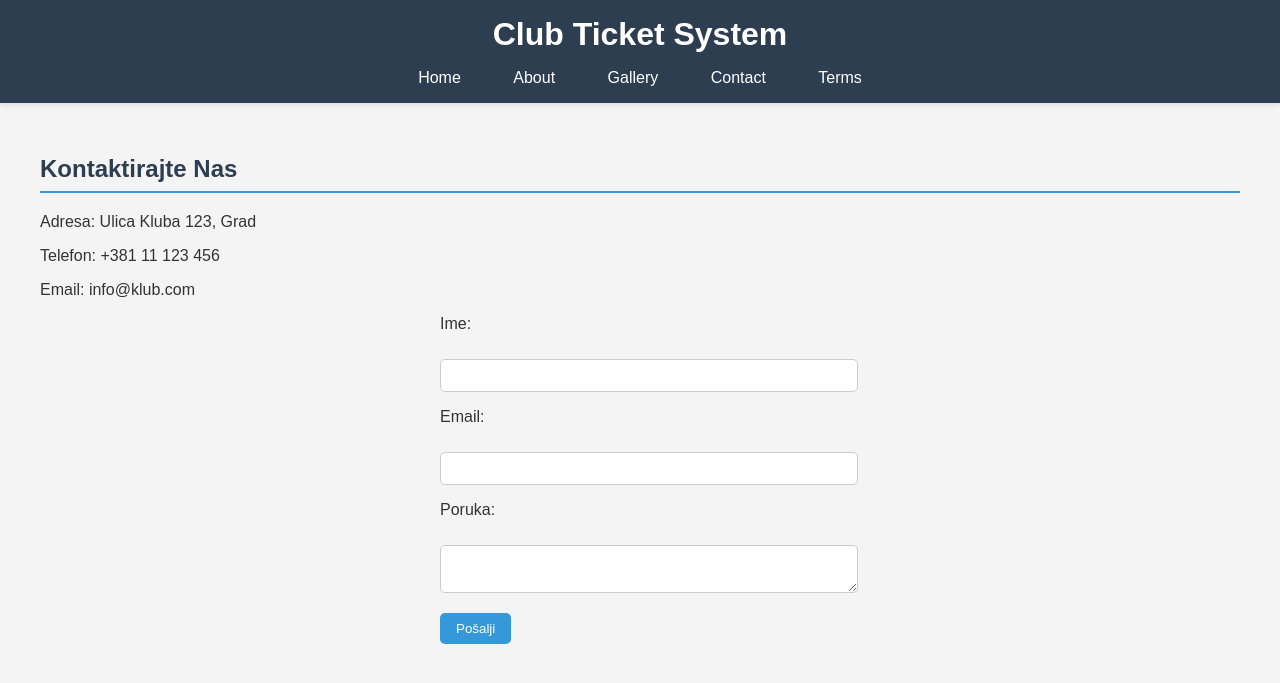
After one commit to Srdjannnn/Se425-Projekat, a Flask app: page /contact in a window 1280 px wide. The commit adds this page. Shown: the top 683 px of the page. Run offline with Flask 3, Linux system fonts and the light colour scheme.

Commit message:
Add new pages (About, Contact, Gallery, Terms) and improve styling

```diff
--- a/app.py
+++ b/app.py
@@ -12,6 +12,22 @@ taken_seats = {1: [1, 2, 3], 2: [5, 6]}  # example taken seats per event
 @app.route('/')
 def home():
     return render_template('home.html', events=events)
+
+@app.route('/about')
+def about():
+    return render_template('about.html')
+
+@app.route('/contact')
+def contact():
+    return render_template('contact.html')
+
+@app.route('/gallery')
+def gallery():
+    return render_template('gallery.html')
+
+@app.route('/terms')
+def terms():
+    return render_template('terms.html')
 
 @app.route('/event/<int:event_id>')
 def event(event_id):
--- a/static/style.css
+++ b/static/style.css
@@ -1,18 +1,50 @@
 body {
-    font-family: Arial, sans-serif;
+    font-family: 'Arial', sans-serif;
     margin: 0;
     padding: 0;
+    background-color: #f4f4f4;
+    color: #333;
 }
 
 header {
-    background-color: #333;
+    background-color: #2c3e50;
     color: white;
     padding: 1rem;
     text-align: center;
+    box-shadow: 0 2px 5px rgba(0,0,0,0.1);
+}
+
+header h1 {
+    margin: 0;
+}
+
+nav {
+    margin-top: 1rem;
+}
+
+nav a {
+    color: white;
+    text-decoration: none;
+    margin: 0 1rem;
+    padding: 0.5rem;
+    border-radius: 5px;
+    transition: background-color 0.3s;
+}
+
+nav a:hover {
+    background-color: #34495e;
 }
 
 main {
     padding: 2rem;
+    max-width: 1200px;
+    margin: 0 auto;
+}
+
+h2 {
+    color: #2c3e50;
+    border-bottom: 2px solid #3498db;
+    padding-bottom: 0.5rem;
 }
 
 .seating-chart {
@@ -20,6 +52,7 @@ main {
     grid-template-columns: repeat(10, 1fr);
     gap: 5px;
     max-width: 500px;
+    margin: 0 auto;
 }
 
 .seat {
@@ -31,19 +64,81 @@ main {
     justify-content: center;
     cursor: pointer;
     font-size: 0.8rem;
+    transition: background-color 0.3s;
 }
 
 .seat.available {
-    background-color: #4CAF50;
+    background-color: #27ae60;
     color: white;
 }
 
+.seat.available:hover {
+    background-color: #2ecc71;
+}
+
 .seat.taken {
-    background-color: #f44336;
+    background-color: #e74c3c;
     color: white;
     cursor: not-allowed;
 }
 
 .seat.selected {
-    background-color: #2196F3;
+    background-color: #f39c12;
 }
+
+.gallery {
+    display: flex;
+    flex-wrap: wrap;
+    gap: 1rem;
+}
+
+.gallery img {
+    width: 300px;
+    height: 200px;
+    object-fit: cover;
+    border-radius: 5px;
+    box-shadow: 0 2px 5px rgba(0,0,0,0.1);
+}
+
+form {
+    max-width: 400px;
+    margin: 0 auto;
+}
+
+label {
+    display: block;
+    margin-top: 1rem;
+}
+
+input, textarea {
+    width: 100%;
+    padding: 0.5rem;
+    margin-top: 0.5rem;
+    border: 1px solid #ccc;
+    border-radius: 5px;
+}
+
+button {
+    background-color: #3498db;
+    color: white;
+    padding: 0.5rem 1rem;
+    border: none;
+    border-radius: 5px;
+    cursor: pointer;
+    margin-top: 1rem;
+    transition: background-color 0.3s;
+}
+
+button:hover {
+    background-color: #2980b9;
+}
+
+@media (max-width: 768px) {
+    .seating-chart {
+        grid-template-columns: repeat(5, 1fr);
+    }
+    .gallery img {
+        width: 100%;
+        height: auto;
+    }
+}
--- a/templates/base.html
+++ b/templates/base.html
@@ -11,6 +11,10 @@
         <h1>Club Ticket System</h1>
         <nav>
             <a href="{{ url_for('home') }}">Home</a>
+            <a href="{{ url_for('about') }}">About</a>
+            <a href="{{ url_for('gallery') }}">Gallery</a>
+            <a href="{{ url_for('contact') }}">Contact</a>
+            <a href="{{ url_for('terms') }}">Terms</a>
         </nav>
     </header>
     <main>
--- /dev/null
+++ b/templates/contact.html
@@ -0,0 +1,19 @@
+{% extends "base.html" %}
+
+{% block title %}Contact{% endblock %}
+
+{% block content %}
+<h2>Kontaktirajte Nas</h2>
+<p>Adresa: Ulica Kluba 123, Grad</p>
+<p>Telefon: +381 11 123 456</p>
+<p>Email: info@klub.com</p>
+<form>
+    <label for="name">Ime:</label><br>
+    <input type="text" id="name" name="name"><br>
+    <label for="email">Email:</label><br>
+    <input type="email" id="email" name="email"><br>
+    <label for="message">Poruka:</label><br>
+    <textarea id="message" name="message"></textarea><br>
+    <button type="submit">Pošalji</button>
+</form>
+{% endblock %}
```
Also changed, not shown: docs/dokumentacija.md (+12 -3 lines), templates/about.html (added, +10 -0 lines), templates/gallery.html (added, +12 -0 lines), templates/terms.html (added, +13 -0 lines).
